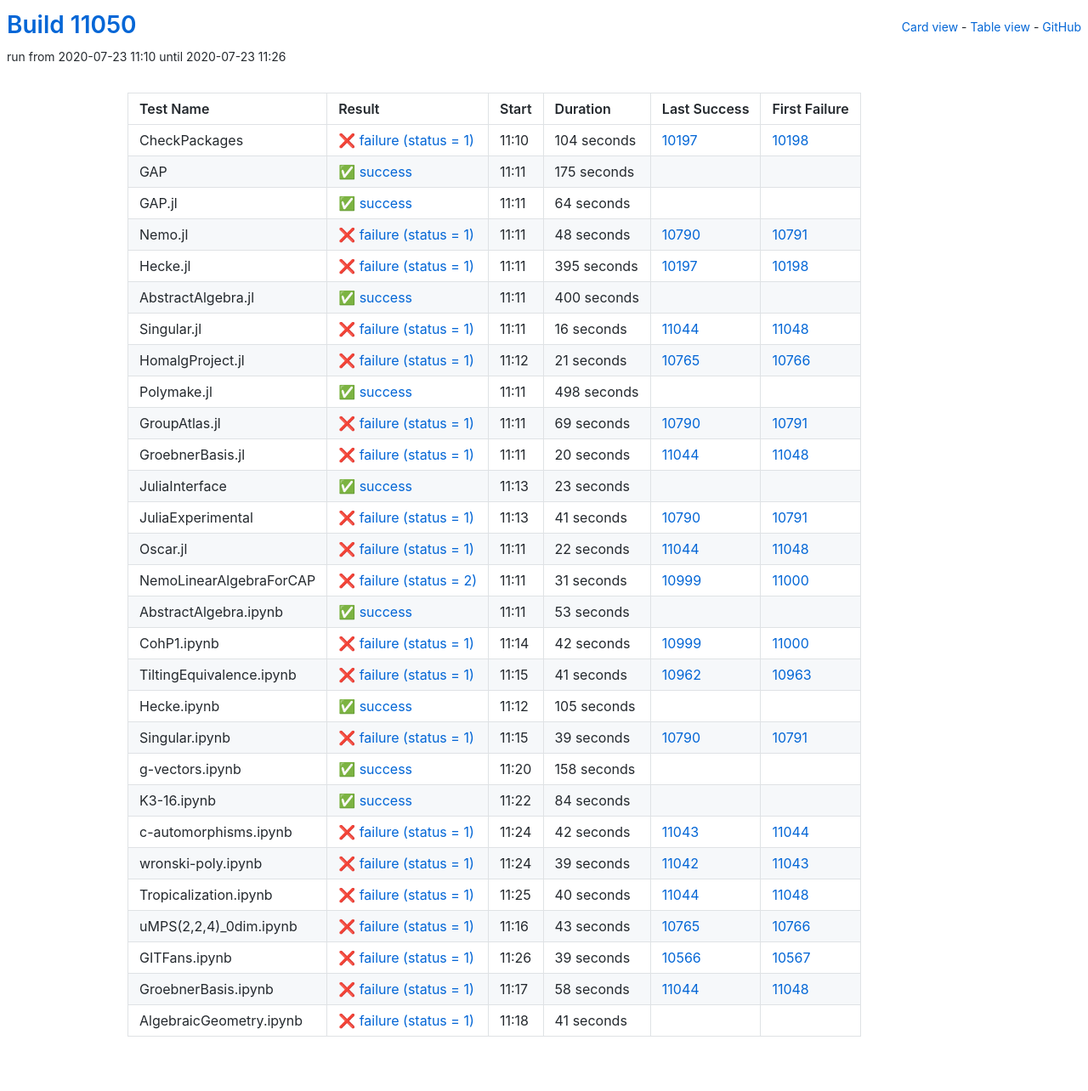
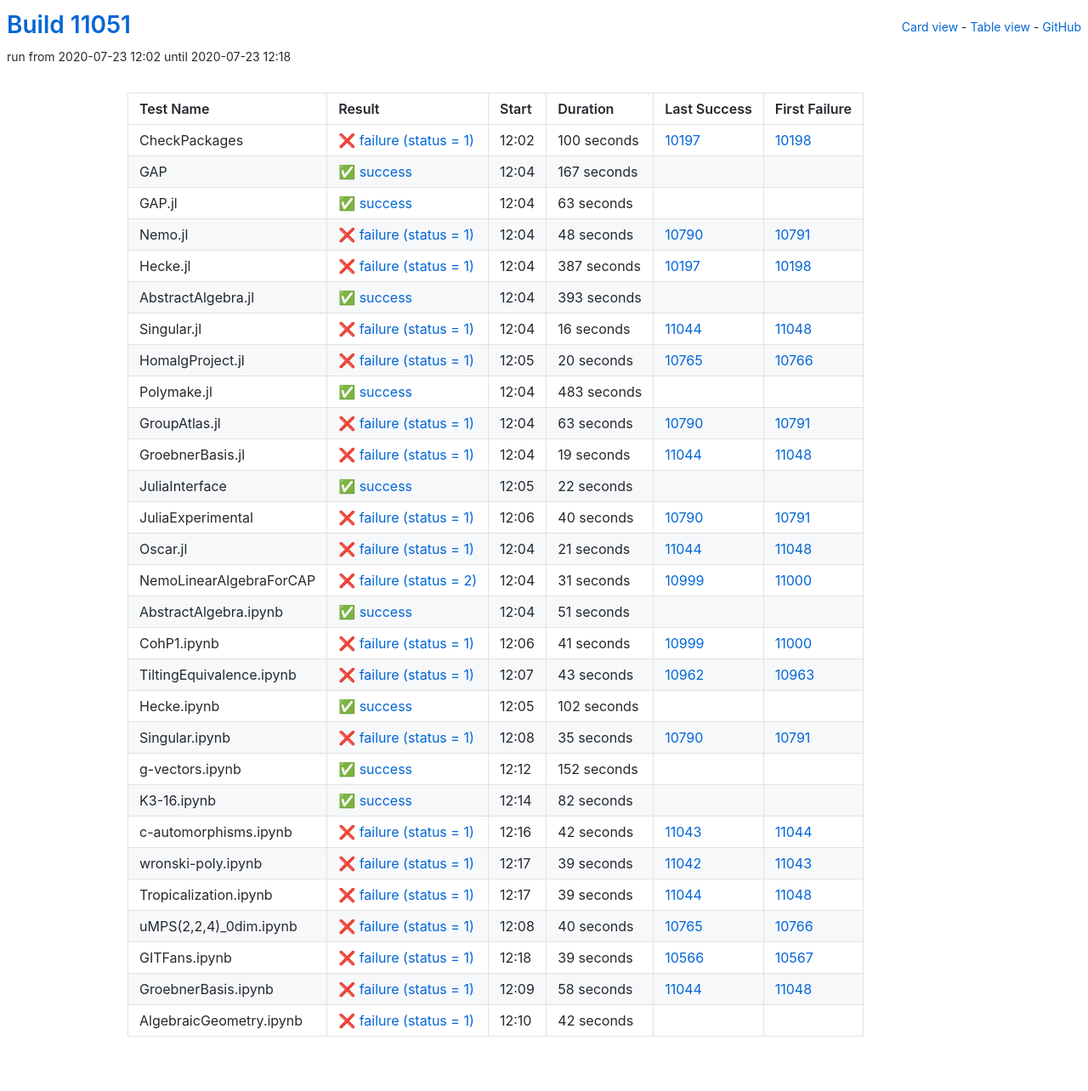
Before and after one commit to oscar-system/oscar-ci-status, a Jekyll site: the page built from table.html, in a window 1280 px wide. Shown: the whole page at 85% size. Built offline with Jekyll 4.4.1, drawn with Linux system fonts in a browser that asks for light colours.

Commit message:
Build #11051

```diff
--- a/_data/ci.yml
+++ b/_data/ci.yml
@@ -1,6 +1,6 @@
 ---
-build: 11050
-build_url: https://oscarci.mathematik.uni-kl.de/job/oscar/11050/
+build: 11051
+build_url: https://oscarci.mathematik.uni-kl.de/job/oscar/11051/
 job: oscar
 organization: oscar-system
 repo: oscar-ci-status
@@ -8,44 +8,44 @@
 tests:
 - name: CheckPackages
   id: checkpackages
-  log: https://oscarci.mathematik.uni-kl.de/job/oscar/11050/artifact/logs/build-11050/CheckPackages.log
-  start: 2020-07-23 11:10
+  log: https://oscarci.mathematik.uni-kl.de/job/oscar/11051/artifact/logs/build-11051/CheckPackages.log
+  start: 2020-07-23 12:02
   success: false
   exitcode: 1
   status: failure
-  duration: 104
+  duration: 100
   last_success: 10197
   last_success_url: https://oscarci.mathematik.uni-kl.de/job/oscar/10197/
   first_failure: 10198
   first_failure_url: https://oscarci.mathematik.uni-kl.de/job/oscar/10198/
 - name: GAP
   id: gap
-  log: https://oscarci.mathematik.uni-kl.de/job/oscar/11050/artifact/logs/build-11050/GAP.log
-  start: 2020-07-23 11:11
+  log: https://oscarci.mathematik.uni-kl.de/job/oscar/11051/artifact/logs/build-11051/GAP.log
+  start: 2020-07-23 12:04
   success: true
   exitcode: 0
   status: success
-  duration: 175
+  duration: 167
   last_success: false
   last_success_url:
   first_failure: false
   first_failure_url:
 - name: GAP.jl
   id: gap-jl
-  log: https://oscarci.mathematik.uni-kl.de/job/oscar/11050/artifact/logs/build-11050/GAP.jl.log
-  start: 2020-07-23 11:11
+  log: https://oscarci.mathematik.uni-kl.de/job/oscar/11051/artifact/logs/build-11051/GAP.jl.log
+  start: 2020-07-23 12:04
   success: true
   exitcode: 0
   status: success
-  duration: 64
+  duration: 63
   last_success: false
   last_success_url:
   first_failure: false
   first_failure_url:
 - name: Nemo.jl
   id: nemo-jl
-  log: https://oscarci.mathematik.uni-kl.de/job/oscar/11050/artifact/logs/build-11050/Nemo.jl.log
-  start: 2020-07-23 11:11
+  log: https://oscarci.mathematik.uni-kl.de/job/oscar/11051/artifact/logs/build-11051/Nemo.jl.log
+  start: 2020-07-23 12:04
   success: false
   exitcode: 1
   status: failure
@@ -56,32 +56,32 @@
   first_failure_url: https://oscarci.mathematik.uni-kl.de/job/oscar/10791/
 - name: Hecke.jl
   id: hecke-jl
-  log: https://oscarci.mathematik.uni-kl.de/job/oscar/11050/artifact/logs/build-11050/Hecke.jl.log
-  start: 2020-07-23 11:11
+  log: https://oscarci.mathematik.uni-kl.de/job/oscar/11051/artifact/logs/build-11051/Hecke.jl.log
+  start: 2020-07-23 12:04
   success: false
   exitcode: 1
   status: failure
-  duration: 395
+  duration: 387
   last_success: 10197
   last_success_url: https://oscarci.mathematik.uni-kl.de/job/oscar/10197/
   first_failure: 10198
   first_failure_url: https://oscarci.mathematik.uni-kl.de/job/oscar/10198/
 - name: AbstractAlgebra.jl
   id: abstractalgebra-jl
-  log: https://oscarci.mathematik.uni-kl.de/job/oscar/11050/artifact/logs/build-11050/AbstractAlgebra.jl.log
-  start: 2020-07-23 11:11
+  log: https://oscarci.mathematik.uni-kl.de/job/oscar/11051/artifact/logs/build-11051/AbstractAlgebra.jl.log
+  start: 2020-07-23 12:04
   success: true
   exitcode: 0
   status: success
-  duration: 400
+  duration: 393
   last_success: false
   last_success_url:
   first_failure: false
   first_failure_url:
 - name: Singular.jl
   id: singular-jl
-  log: https://oscarci.mathematik.uni-kl.de/job/oscar/11050/artifact/logs/build-11050/Singular.jl.log
-  start: 2020-07-23 11:11
+  log: https://oscarci.mathematik.uni-kl.de/job/oscar/11051/artifact/logs/build-11051/Singular.jl.log
+  start: 2020-07-23 12:04
   success: false
   exitcode: 1
   status: failure
@@ -92,92 +92,92 @@
   first_failure_url: https://oscarci.mathematik.uni-kl.de/job/oscar/11048/
 - name: HomalgProject.jl
   id: homalgproject-jl
-  log: https://oscarci.mathematik.uni-kl.de/job/oscar/11050/artifact/logs/build-11050/HomalgProject.jl.log
-  start: 2020-07-23 11:12
+  log: https://oscarci.mathematik.uni-kl.de/job/oscar/11051/artifact/logs/build-11051/HomalgProject.jl.log
+  start: 2020-07-23 12:05
   success: false
   exitcode: 1
   status: failure
-  duration: 21
+  duration: 20
   last_success: 10765
   last_success_url: https://oscarci.mathematik.uni-kl.de/job/oscar/10765/
   first_failure: 10766
   first_failure_url: https://oscarci.mathematik.uni-kl.de/job/oscar/10766/
 - name: Polymake.jl
   id: polymake-jl
-  log: https://oscarci.mathematik.uni-kl.de/job/oscar/11050/artifact/logs/build-11050/Polymake.jl.log
-  start: 2020-07-23 11:11
+  log: https://oscarci.mathematik.uni-kl.de/job/oscar/11051/artifact/logs/build-11051/Polymake.jl.log
+  start: 2020-07-23 12:04
   success: true
   exitcode: 0
   status: success
-  duration: 498
+  duration: 483
   last_success: false
   last_success_url:
   first_failure: false
   first_failure_url:
 - name: GroupAtlas.jl
   id: groupatlas-jl
-  log: https://oscarci.mathematik.uni-kl.de/job/oscar/11050/artifact/logs/build-11050/GroupAtlas.jl.log
-  start: 2020-07-23 11:11
+  log: https://oscarci.mathematik.uni-kl.de/job/oscar/11051/artifact/logs/build-11051/GroupAtlas.jl.log
+  start: 2020-07-23 12:04
   success: false
   exitcode: 1
   status: failure
-  duration: 69
+  duration: 63
   last_success: 10790
   last_success_url: https://oscarci.mathematik.uni-kl.de/job/oscar/10790/
   first_failure: 10791
   first_failure_url: https://oscarci.mathematik.uni-kl.de/job/oscar/10791/
 - name: GroebnerBasis.jl
   id: groebnerbasis-jl
-  log: https://oscarci.mathematik.uni-kl.de/job/oscar/11050/artifact/logs/build-11050/GroebnerBasis.jl.log
-  start: 2020-07-23 11:11
+  log: https://oscarci.mathematik.uni-kl.de/job/oscar/11051/artifact/logs/build-11051/GroebnerBasis.jl.log
+  start: 2020-07-23 12:04
   success: false
   exitcode: 1
   status: failure
-  duration: 20
+  duration: 19
   last_success: 11044
   last_success_url: https://oscarci.mathematik.uni-kl.de/job/oscar/11044/
   first_failure: 11048
   first_failure_url: https://oscarci.mathematik.uni-kl.de/job/oscar/11048/
 - name: JuliaInterface
   id: juliainterface
-  log: https://oscarci.mathematik.uni-kl.de/job/oscar/11050/artifact/logs/build-11050/JuliaInterface.log
-  start: 2020-07-23 11:13
+  log: https://oscarci.mathematik.uni-kl.de/job/oscar/11051/artifact/logs/build-11051/JuliaInterface.log
+  start: 2020-07-23 12:05
   success: true
   exitcode: 0
   status: success
-  duration: 23
+  duration: 22
   last_success: false
   last_success_url:
   first_failure: false
   first_failure_url:
 - name: JuliaExperimental
   id: juliaexperimental
-  log: https://oscarci.mathematik.uni-kl.de/job/oscar/11050/artifact/logs/build-11050/JuliaExperimental.log
-  start: 2020-07-23 11:13
+  log: https://oscarci.mathematik.uni-kl.de/job/oscar/11051/artifact/logs/build-11051/JuliaExperimental.log
+  start: 2020-07-23 12:06
   success: false
   exitcode: 1
   status: failure
-  duration: 41
+  duration: 40
   last_success: 10790
   last_success_url: https://oscarci.mathematik.uni-kl.de/job/oscar/10790/
   first_failure: 10791
   first_failure_url: https://oscarci.mathematik.uni-kl.de/job/oscar/10791/
 - name: Oscar.jl
   id: oscar-jl
-  log: https://oscarci.mathematik.uni-kl.de/job/oscar/11050/artifact/logs/build-11050/Oscar.jl.log
-  start: 2020-07-23 11:11
+  log: https://oscarci.mathematik.uni-kl.de/job/oscar/11051/artifact/logs/build-11051/Oscar.jl.log
+  start: 2020-07-23 12:04
   success: false
   exitcode: 1
   status: failure
-  duration: 22
+  duration: 21
   last_success: 11044
   last_success_url: https://oscarci.mathematik.uni-kl.de/job/oscar/11044/
   first_failure: 11048
   first_failure_url: https://oscarci.mathematik.uni-kl.de/job/oscar/11048/
 - name: NemoLinearAlgebraForCAP
   id: nemolinearalgebraforcap
-  log: https://oscarci.mathematik.uni-kl.de/job/oscar/11050/artifact/logs/build-11050/NemoLinearAlgebraForCAP.log
-  start: 2020-07-23 11:11
+  log: https://oscarci.mathematik.uni-kl.de/job/oscar/11051/artifact/logs/build-11051/NemoLinearAlgebraForCAP.log
+  start: 2020-07-23 12:04
   success: false
   exitcode: 2
   status: failure
@@ -188,92 +188,92 @@
   first_failure_url: https://oscarci.mathematik.uni-kl.de/job/oscar/11000/
 - name: AbstractAlgebra.ipynb
   id: abstractalgebra-ipynb
-  log: https://oscarci.mathematik.uni-kl.de/job/oscar/11050/artifact/logs/build-11050/AbstractAlgebra.ipynb.log
-  start: 2020-07-23 11:11
+  log: https://oscarci.mathematik.uni-kl.de/job/oscar/11051/artifact/logs/build-11051/AbstractAlgebra.ipynb.log
+  start: 2020-07-23 12:04
   success: true
   exitcode: 0
   status: success
-  duration: 53
+  duration: 51
   last_success: false
   last_success_url:
   first_failure: false
   first_failure_url:
 - name: CohP1.ipynb
   id: cohp1-ipynb
-  log: https://oscarci.mathematik.uni-kl.de/job/oscar/11050/artifact/logs/build-11050/CohP1.ipynb.log
-  start: 2020-07-23 11:14
+  log: https://oscarci.mathematik.uni-kl.de/job/oscar/11051/artifact/logs/build-11051/CohP1.ipynb.log
+  start: 2020-07-23 12:06
   success: false
   exitcode: 1
   status: failure
-  duration: 42
+  duration: 41
   last_success: 10999
   last_success_url: https://oscarci.mathematik.uni-kl.de/job/oscar/10999/
   first_failure: 11000
   first_failure_url: https://oscarci.mathematik.uni-kl.de/job/oscar/11000/
 - name: TiltingEquivalence.ipynb
   id: tiltingequivalence-ipynb
-  log: https://oscarci.mathematik.uni-kl.de/job/oscar/11050/artifact/logs/build-11050/TiltingEquivalence.ipynb.log
-  start: 2020-07-23 11:15
+  log: https://oscarci.mathematik.uni-kl.de/job/oscar/11051/artifact/logs/build-11051/TiltingEquivalence.ipynb.log
+  start: 2020-07-23 12:07
   success: false
   exitcode: 1
   status: failure
-  duration: 41
+  duration: 43
   last_success: 10962
   last_success_url: https://oscarci.mathematik.uni-kl.de/job/oscar/10962/
   first_failure: 10963
   first_failure_url: https://oscarci.mathematik.uni-kl.de/job/oscar/10963/
 - name: Hecke.ipynb
   id: hecke-ipynb
-  log: https://oscarci.mathematik.uni-kl.de/job/oscar/11050/artifact/logs/build-11050/Hecke.ipynb.log
-  start: 2020-07-23 11:12
+  log: https://oscarci.mathematik.uni-kl.de/job/oscar/11051/artifact/logs/build-11051/Hecke.ipynb.log
+  start: 2020-07-23 12:05
   success: true
   exitcode: 0
   status: success
-  duration: 105
+  duration: 102
   last_success: false
   last_success_url:
   first_failure: false
   first_failure_url:
 - name: Singular.ipynb
   id: singular-ipynb
-  log: https://oscarci.mathematik.uni-kl.de/job/oscar/11050/artifact/logs/build-11050/Singular.ipynb.log
-  start: 2020-07-23 11:15
+  log: https://oscarci.mathematik.uni-kl.de/job/oscar/11051/artifact/logs/build-11051/Singular.ipynb.log
+  start: 2020-07-23 12:08
   success: false
   exitcode: 1
   status: failure
-  duration: 39
+  duration: 35
   last_success: 10790
   last_success_url: https://oscarci.mathematik.uni-kl.de/job/oscar/10790/
   first_failure: 10791
   first_failure_url: https://oscarci.mathematik.uni-kl.de/job/oscar/10791/
 - name: g-vectors.ipynb
   id: g-vectors-ipynb
-  log: https://oscarci.mathematik.uni-kl.de/job/oscar/11050/artifact/logs/build-11050/g-vectors.ipynb.log
-  start: 2020-07-23 11:20
+  log: https://oscarci.mathematik.uni-kl.de/job/oscar/11051/artifact/logs/build-11051/g-vectors.ipynb.log
+  start: 2020-07-23 12:12
   success: true
   exitcode: 0
   status: success
-  duration: 158
+  duration: 152
   last_success: false
   last_success_url:
   first_failure: false
   first_failure_url:
 - name: K3-16.ipynb
   id: k3-16-ipynb
-  log: https://oscarci.mathematik.uni-kl.de/job/oscar/11050/artifact/logs/build-11050/K3-16.ipynb.log
-  start: 2020-07-23 11:22
+  log: https://oscarci.mathematik.uni-kl.de/job/oscar/11051/artifact/logs/build-11051/K3-16.ipynb.log
+  start: 2020-07-23 12:14
   success: true
   exitcode: 0
   status: success
-  duration: 84
+  duration: 82
   last_success: false
   last_success_url:
   first_failure: false
   first_failure_url:
 - name: c-automorphisms.ipynb
   id: c-automorphisms-ipynb
-  log: https://oscarci.mathematik.uni-kl.de/job/oscar/11050/artifact/logs/build-11050/c-automorphisms.ipynb.log
-  start: 2020-07-23 11:24
+  log: https://oscarci.mathematik.uni-kl.de/job/oscar/11051/artifact/logs/build-11051/c-automorphisms.ipynb.log
+  start: 2020-07-23 12:16
   success: false
   exitcode: 1
   status: failure
@@ -284,8 +284,8 @@
   first_failure_url: https://oscarci.mathematik.uni-kl.de/job/oscar/11044/
 - name: wronski-poly.ipynb
   id: wronski-poly-ipynb
-  log: https://oscarci.mathematik.uni-kl.de/job/oscar/11050/artifact/logs/build-11050/wronski-poly.ipynb.log
-  start: 2020-07-23 11:24
+  log: https://oscarci.mathematik.uni-kl.de/job/oscar/11051/artifact/logs/build-11051/wronski-poly.ipynb.log
+  start: 2020-07-23 12:17
   success: false
   exitcode: 1
   status: failure
@@ -296,32 +296,32 @@
   first_failure_url: https://oscarci.mathematik.uni-kl.de/job/oscar/11043/
 - name: Tropicalization.ipynb
   id: tropicalization-ipynb
-  log: https://oscarci.mathematik.uni-kl.de/job/oscar/11050/artifact/logs/build-11050/Tropicalization.ipynb.log
-  start: 2020-07-23 11:25
+  log: https://oscarci.mathematik.uni-kl.de/job/oscar/11051/artifact/logs/build-11051/Tropicalization.ipynb.log
+  start: 2020-07-23 12:17
   success: false
   exitcode: 1
   status: failure
-  duration: 40
+  duration: 39
   last_success: 11044
   last_success_url: https://oscarci.mathematik.uni-kl.de/job/oscar/11044/
   first_failure: 11048
   first_failure_url: https://oscarci.mathematik.uni-kl.de/job/oscar/11048/
 - name: uMPS(2,2,4)_0dim.ipynb
   id: umps-2-2-4-0dim-ipynb
-  log: https://oscarci.mathematik.uni-kl.de/job/oscar/11050/artifact/logs/build-11050/uMPS-2-2-4-_0dim.ipynb.log
-  start: 2020-07-23 11:16
+  log: https://oscarci.mathematik.uni-kl.de/job/oscar/11051/artifact/logs/build-11051/uMPS-2-2-4-_0dim.ipynb.log
+  start: 2020-07-23 12:08
   success: false
   exitcode: 1
   status: failure
-  duration: 43
+  duration: 40
   last_success: 10765
   last_success_url: https://oscarci.mathematik.uni-kl.de/job/oscar/10765/
   first_failure: 10766
   first_failure_url: https://oscarci.mathematik.uni-kl.de/job/oscar/10766/
 - name: GITFans.ipynb
   id: gitfans-ipynb
-  log: https://oscarci.mathematik.uni-kl.de/job/oscar/11050/artifact/logs/build-11050/GITFans.ipynb.log
-  start: 2020-07-23 11:26
+  log: https://oscarci.mathematik.uni-kl.de/job/oscar/11051/artifact/logs/build-11051/GITFans.ipynb.log
+  start: 2020-07-23 12:18
   success: false
   exitcode: 1
   status: failure
@@ -332,8 +332,8 @@
   first_failure_url: https://oscarci.mathematik.uni-kl.de/job/oscar/10567/
 - name: GroebnerBasis.ipynb
   id: groebnerbasis-ipynb
-  log: https://oscarci.mathematik.uni-kl.de/job/oscar/11050/artifact/logs/build-11050/GroebnerBasis.ipynb.log
-  start: 2020-07-23 11:17
+  log: https://oscarci.mathematik.uni-kl.de/job/oscar/11051/artifact/logs/build-11051/GroebnerBasis.ipynb.log
+  start: 2020-07-23 12:09
   success: false
   exitcode: 1
   status: failure
@@ -344,12 +344,12 @@
   first_failure_url: https://oscarci.mathematik.uni-kl.de/job/oscar/11048/
 - name: AlgebraicGeometry.ipynb
   id: algebraicgeometry-ipynb
-  log: https://oscarci.mathematik.uni-kl.de/job/oscar/11050/artifact/logs/build-11050/AlgebraicGeometry.ipynb.log
-  start: 2020-07-23 11:18
+  log: https://oscarci.mathematik.uni-kl.de/job/oscar/11051/artifact/logs/build-11051/AlgebraicGeometry.ipynb.log
+  start: 2020-07-23 12:10
   success: false
   exitcode: 1
   status: failure
-  duration: 41
+  duration: 42
   last_success: false
   last_success_url:
   first_failure: false
```
Also changed, not shown: README.md.
